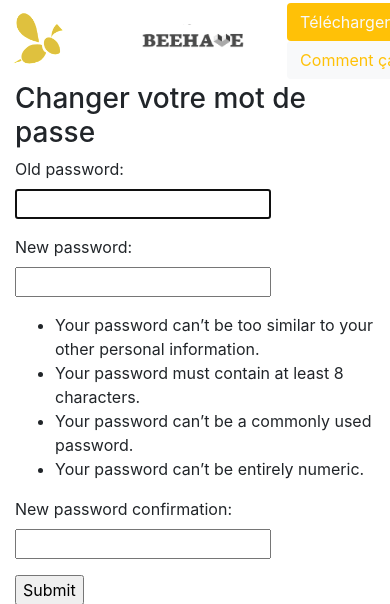
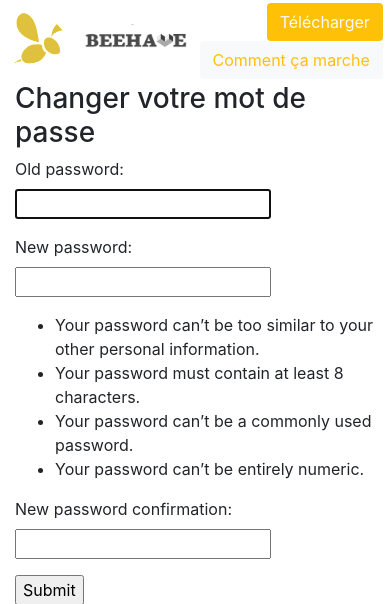
Before and after one commit to JEANPRBT/BeeHave, a Django app: page /accounts/editpassword/ in a window 390 px wide; the page is wider, and only the part inside the window is pictured. Shown: the top 604 px of that part. Run offline with Django 3.2, Linux system fonts and the light colour scheme; some libraries are stand-ins or nearby versions.

Commit message:
change branch

```diff
--- a/pages/static/pages/style.css
+++ b/pages/static/pages/style.css
@@ -1,7 +1,9 @@
 .carousel
 {
 	height: auto;
-	width: 100%;
+	width: auto;
+	margin-left: -15px;
+	margin-right: -15px;
 }
 
 .carousel-inner img
--- a/static/media/css/style.css
+++ b/static/media/css/style.css
@@ -14,5 +14,4 @@
 	margin-right: -15px;
 	padding-right : 2%;
 	flex-wrap: nowrap;
-
 }
--- a/templates/base.html
+++ b/templates/base.html
@@ -18,14 +18,14 @@
 		{% block header %}
 		<header>
 			<div class='row no-gutters align-items-center'>
-				<div class='col-3'>
+				<div class='col-2 col-sm-1 col-md-3'>
 					<a href="{% url 'homePage' %}"><img class='img-responsive' id='abeille' src="{% static '/media/images/carameljauneonly.png' %}"></a>
 				</div>
-				<div class="col-6 text-center w-80">
+				<div class="col-3 col-sm-3 col-md-5 text-center w-80">
 					<a href="{% url 'homePage' %}"><img class ='img-responsive' id='textebeehave' src="{% static '/media/images/noirblanctexte.png' %}"></a>
 				</div>
-				<div class='col-3 text-right'>
-					<a href="#" class='btn bg-warning text-light'>Télécharger</a>
+				<div class='col-7 col-sm-8 col-md-4 text-right '>
+					<a href="#" class='btn bg-warning text-light '>Télécharger</a>
 					<a href="#" class='btn bg-light text-warning'>Comment ça marche</a>
 
 				</div>
```
